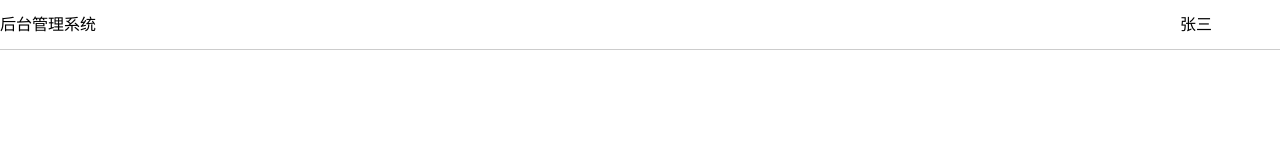
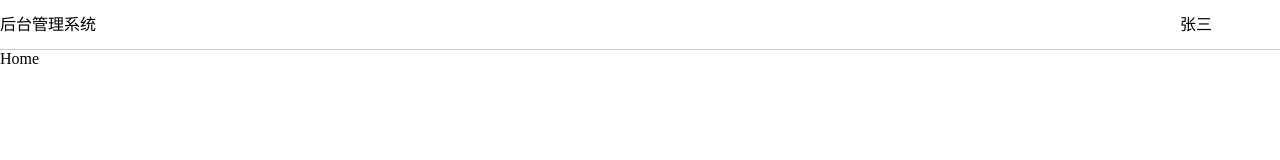
Before and after one commit to dingxiaoqi/springboot_vue, a Vue app in the folder vue_v1/vue/: page / in a window 1280 px wide. Shown: the top 160 px of the page. Built offline with nearby package versions, Linux system fonts and the light colour scheme.

Commit message:
修改主页

```diff
--- a/vue_v1/vue/src/App.vue
+++ b/vue_v1/vue/src/App.vue
@@ -1,6 +1,7 @@
 <template>
-  <div>
+  <div id="app">
     <Header></Header>
+    <router-view/>
   </div>
 
 </template>
--- a/vue_v1/vue/src/views/HomeView.vue
+++ b/vue_v1/vue/src/views/HomeView.vue
@@ -1,18 +1,14 @@
 <template>
   <div class="home">
-    <img alt="Vue logo" src="../assets/logo.png">
-    <HelloWorld msg="Welcome to Your Vue.js App"/>
+    Home
   </div>
 </template>
 
 <script>
-// @ is an alias to /src
-import HelloWorld from '@/components/HelloWorld.vue'
 
 export default {
   name: 'HomeView',
   components: {
-    HelloWorld
   }
 }
 </script>
```
